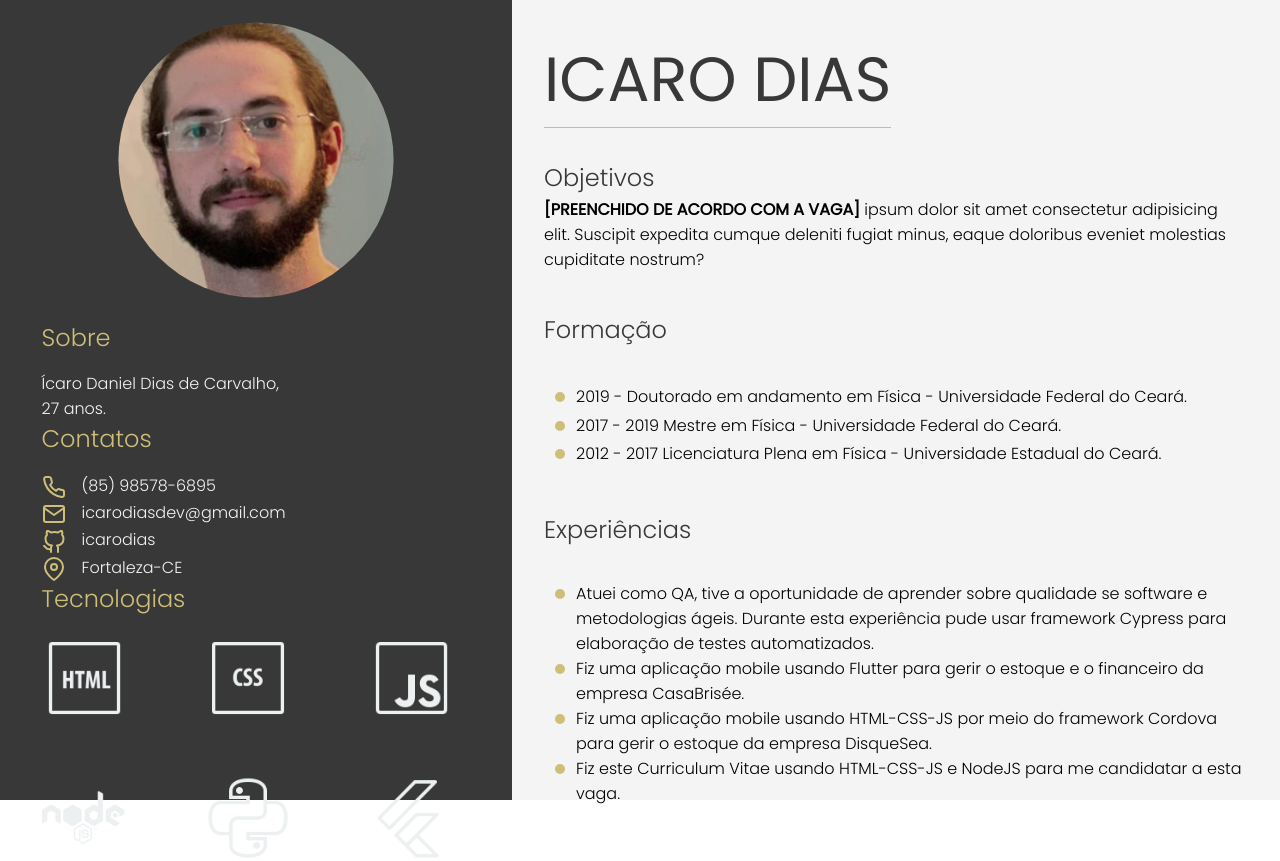
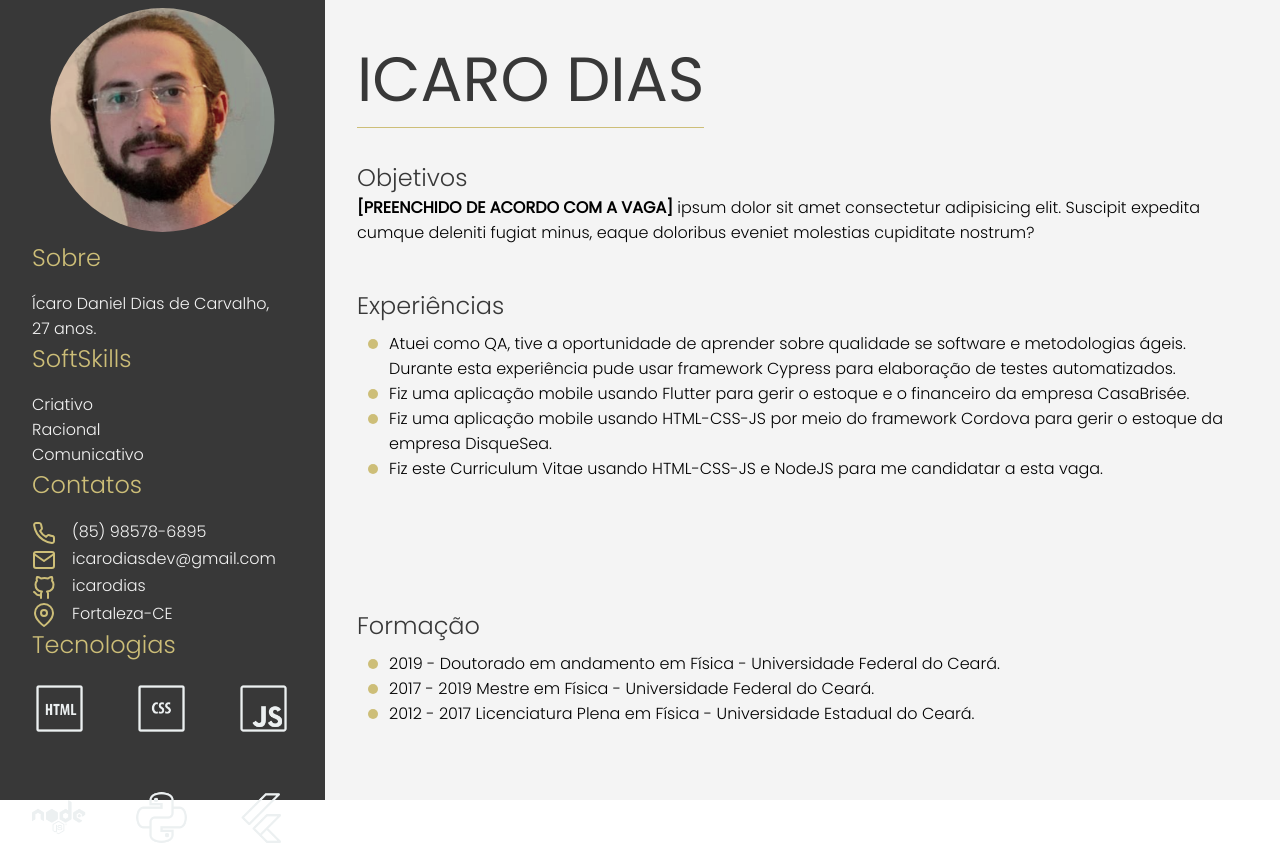
Before and after one commit to icarodias/curriculum-vitae-nodeJs, a website: page src/public/index.html in a window 1280 px wide. Drawn offline with Linux system fonts and the light colour scheme.

Commit message:
update layout and README

```diff
--- a/src/public/index.html
+++ b/src/public/index.html
@@ -31,12 +31,24 @@
                     </p>
                 </div>
                 <div class="info">
+                    <h2>SoftSkills</h2>
+                    <p>
+                        Criativo
+                    </p>
+                    <p>
+                        Racional
+                    </p>
+                    <p>
+                        Comunicativo
+                    </p>
+                </div>
+                <div class="info">
                     <h2>Contatos</h2>
                     <p>
                         <span><img src="./assets/phone.svg" alt="ícone de telefone">(85) 98578-6895</span>
                     </p>
                     <p>
-                        <a target="blank" href="mailto:icarodiasdev@gmail.com"><span><img src="./assets/mail.svg" alt="ícone de email"></span>icarodiasdev@gmail.com</a>
+                        <a target="blank" href="mailto:icarodiasdev@gmail.com"><span><img src="./assets/mail.svg" alt="ícone de email"></span>icarodiasdev@gmail.com </a>
                     </p>
                     <p>
                         <a target="blank" href="https://github.com/icarodias"><span><img src="./assets/github.svg" alt="ícone do github"></span>icarodias</a>
@@ -74,33 +86,32 @@
                     <strong>[PREENCHIDO DE ACORDO COM A VAGA]</strong> ipsum dolor sit amet consectetur adipisicing elit. Suscipit expedita cumque deleniti fugiat minus, eaque doloribus eveniet molestias cupiditate nostrum?
                 </p>
             </section>
-            <section class="studies">
-                <h2>Formação</h2>
-                <div class="time-line">
-                    <div class="line"></div>
-                    <div class="time-points">
-                        <div class="time-point">2019 - Doutorado em andamento em Física  - Universidade Federal do Ceará. </div>
-                        <div class="time-point">2017 - 2019  Mestre em Física - Universidade Federal do Ceará. </div>
-                        <div class="time-point">2012 - 2017  Licenciatura Plena em Física - Universidade Estadual do Ceará. </div>
+            <section class="experiences">
+                <h2>Experiências</h2>
+                <div class="line">
 
+                    <div class="points">
+                        <div class="point"> Atuei como <span>QA</span>, tive a oportunidade de aprender sobre qualidade se software e metodologias ágeis. Durante esta experiência pude usar framework Cypress para elaboração de testes automatizados. </div>
+                        <div class="point">
+                            Fiz uma aplicação mobile usando Flutter para gerir o estoque e o financeiro da empresa CasaBrisée.
+                        </div>
+                        <div class="point">
+                            Fiz uma aplicação mobile usando HTML-CSS-JS por meio do framework Cordova para gerir o estoque da empresa DisqueSea.
+                        </div>
+                        <div class="point">
+                            Fiz este Curriculum Vitae usando HTML-CSS-JS e NodeJS para me candidatar a esta vaga.
+                        </div>
                     </div>
                 </div>
             </section>
-            <section class="experiences">
-                <h2>Experiências</h2>
-                <div class="time-line">
-                    <div class="line"></div>
-                    <div class="time-points">
-                        <div class="time-point"> Atuei como <span>QA</span>, tive a oportunidade de aprender sobre qualidade se software e metodologias ágeis. Durante esta experiência pude usar framework Cypress para elaboração de testes automatizados. </div>
-                        <div class="time-point">
-                            Fiz uma aplicação mobile usando Flutter para gerir o estoque e o financeiro da empresa CasaBrisée.
-                        </div>
-                        <div class="time-point">
-                            Fiz uma aplicação mobile usando HTML-CSS-JS por meio do framework Cordova para gerir o estoque da empresa DisqueSea.
-                        </div>
-                        <div class="time-point">
-                            Fiz este Curriculum Vitae usando HTML-CSS-JS e NodeJS para me candidatar a esta vaga.
-                        </div>
+            <section class="studies">
+                <h2>Formação</h2>
+                <div class="line">
+
+                    <div class="points">
+                        <div class="point">2019 - Doutorado em andamento em Física  - Universidade Federal do Ceará. </div>
+                        <div class="point">2017 - 2019  Mestre em Física - Universidade Federal do Ceará. </div>
+                        <div class="point">2012 - 2017  Licenciatura Plena em Física - Universidade Estadual do Ceará. </div>
                     </div>
                 </div>
             </section>
--- a/src/public/style.css
+++ b/src/public/style.css
@@ -6,7 +6,7 @@
     --color-light:#CDBE78;
     --color-background:#F4F4F4;
 
-    --width-personal:40vw;
+    --width-personal:325px;
 }
 /* Default Properties*/
 *{
@@ -35,30 +35,30 @@ html{
 
 .personal-image{
     width:auto;
-    height:40vh;
-
+    height:30vh;
     display: flex;
     justify-content: center;
     align-items: center;
 }
 
 .personal-image .image{
-    width:100%;
+    width:263px;
     height:100%;
     background-image: url("./assets/personal-image.png");
     background-repeat: no-repeat;
     background-position: center;
     background-size: contain;
     filter:saturate(50%);
-    clip-path: circle(8.6rem);
+    clip-path: circle(7rem);
 }
 .personal-infos{
     width:auto;
-    height:60vh;
-    padding: 0 2.6rem 2.6rem 2.6rem;
+    height:70vh;
+    padding: 0 2.6rem 4rem 2rem;
+
     display:flex;
     flex-direction: column;
-    justify-content: space-evenly;
+    justify-content: space-around;
 
 }
 
@@ -89,7 +89,7 @@ html{
     margin-right: 1rem;
 }
 .icons{
-    width: 100%;
+    width: 275px;
     height: 100%;
     display: flex;
     flex-direction: column;
@@ -107,9 +107,7 @@ html{
 }
 
 
-
-
-/* EXPERIENCES */
+/* STUDY AND WORK */
 .study-work{
     width:calc(100vw - var(--width-personal));
     height:100vh;
@@ -120,10 +118,6 @@ html{
 .study-work h2{
     font-weight: 300;
     color:var(--color-dark);
-    /* BORDER BEFORE NAME */
-    width:fit-content;
-    line-height: 1.5;
-    border-bottom: solid 1px var(--color-background);
 }
 
 .header{
@@ -131,14 +125,12 @@ html{
     padding:2rem;
     display: flex;
     align-items:flex-end;
-
 }
 
 .header h1{
     font-size: 3.9rem;
     font-weight: 400;
     line-height: 1.5;
-    border-bottom: solid 1.6px #CDBE78;
     color:var(--color-dark);
     /* BORDER BEFORE NAME */
     width:fit-content;
@@ -147,50 +139,32 @@ html{
 }
 
 .objectives{
-    height:15vh;
-    background-color: var(--color-background);
+    height:14vh;
     padding: 0 2rem 2rem 2rem;
 
 }
+.experiences{
+    height:40vh;
+    padding: 1rem 2rem 2rem 2rem;
+}
 .studies{
     height:25vh;
-    background-color: var(--color-background);
-    padding: 2rem 2rem 2rem 2rem;
+    padding: 1rem 2rem 2rem 2rem;
 
 }
-.experiences{
-    height:35vh;
-    background-color: var(--color-background);
-    padding: 2rem 2rem 2rem 2rem;
-}
-.time-line{
+.line{
     position: relative;
     height: 100%;
-    padding: 1rem 0;
-    display: flex;
+    /* display: flex; */
     flex-direction: row;
 }
-/* line of time-line  */
-/* .time-points::after{
-    position: absolute;
-    content:'';
-    width:2px;
-    height: 95%;
-    background:linear-gradient(var(--color-light),var(--color-light));
-    left:0.95rem;
 
-
-} */
-.time-points{
-    padding: 1rem 0 0 2rem ;
+.points{
+    padding: 0.5rem 0 1rem 2rem ;
     height: 100%;
-    display:flex;
-    flex-direction: column;
-    justify-content: space-evenly;
-
 }
 
-.time-point::before{
+.point::before{
     position: absolute;
     content:'';
     width: 10px;
```
Also changed, not shown: CV-resultado.png (added), README.md, 2 other files.
